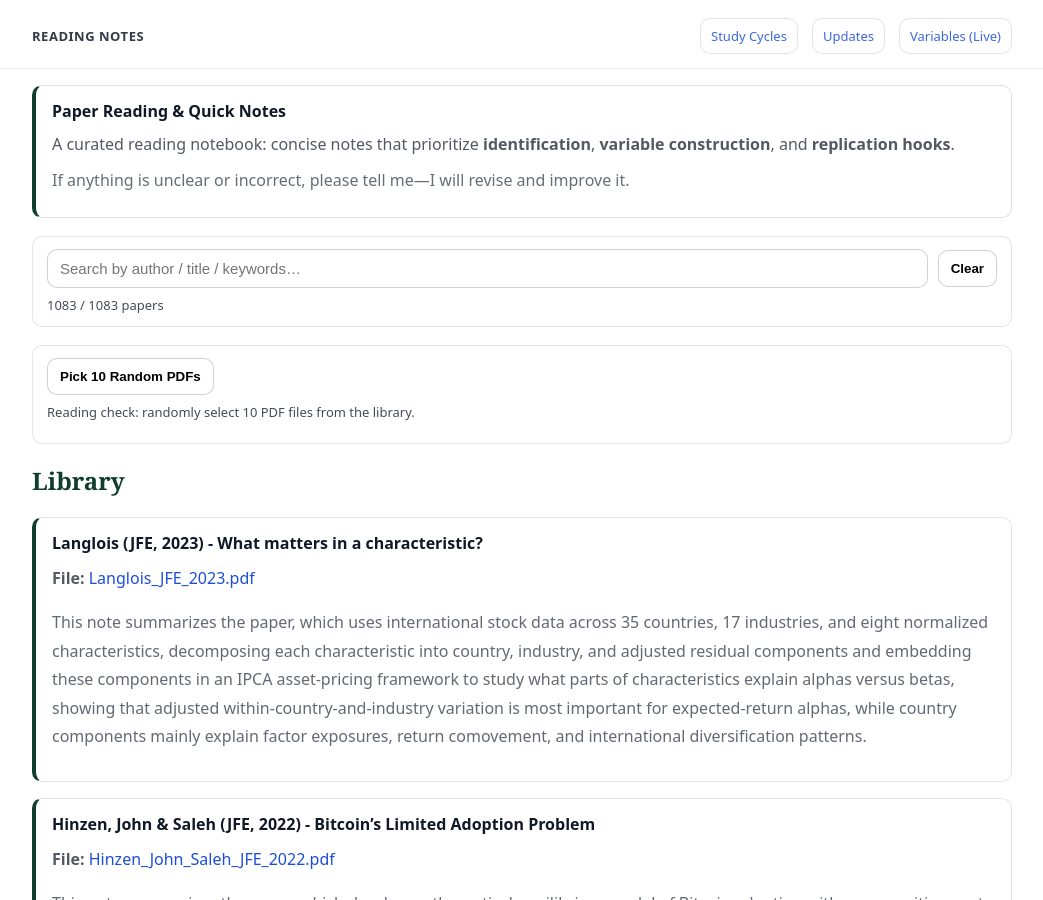
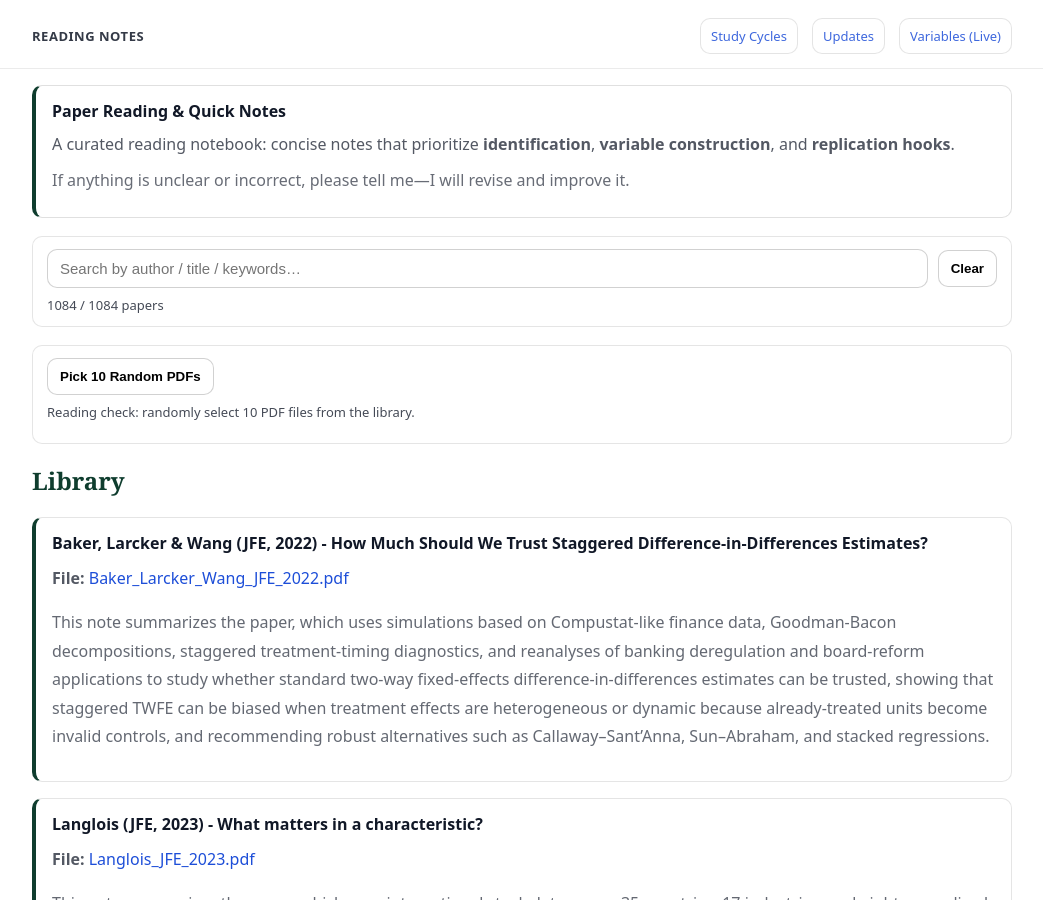
Before and after one commit to yaxinzn/study-archive, a Jekyll site: the page built from reading/index.md, in a window 1280 px wide and 900 px high. Shown: the whole window, without its empty margins (118-1161 px from the left). Built offline with Jekyll 4.4.1, drawn with Linux system fonts in a browser that asks for light colours.

Commit message:
Reading: add/update Baker_Larcker_Wang_JFE_2022.pdf

```diff
--- a/_data/reading.yml
+++ b/_data/reading.yml
@@ -1,3 +1,7 @@
+- title: "Baker, Larcker & Wang (JFE, 2022) - How Much Should We Trust Staggered Difference-in-Differences Estimates?"
+  file: "Baker_Larcker_Wang_JFE_2022.pdf"
+  desc: "This note summarizes the paper, which uses simulations based on Compustat-like finance data, Goodman-Bacon decompositions, staggered treatment-timing diagnostics, and reanalyses of banking deregulation and board-reform applications to study whether standard two-way fixed-effects difference-in-differences estimates can be trusted, showing that staggered TWFE can be biased when treatment effects are heterogeneous or dynamic because already-treated units become invalid controls, and recommending robust alternatives such as Callaway–Sant’Anna, Sun–Abraham, and stacked regressions."
+
 - title: "Langlois (JFE, 2023) - What matters in a characteristic?"
   file: "Langlois_JFE_2023.pdf"
   desc: "This note summarizes the paper, which uses international stock data across 35 countries, 17 industries, and eight normalized characteristics, decomposing each characteristic into country, industry, and adjusted residual components and embedding these components in an IPCA asset-pricing framework to study what parts of characteristics explain alphas versus betas, showing that adjusted within-country-and-industry variation is most important for expected-return alphas, while country components mainly explain factor exposures, return comovement, and international diversification patterns."
```
Also changed, not shown: 1 other file.
